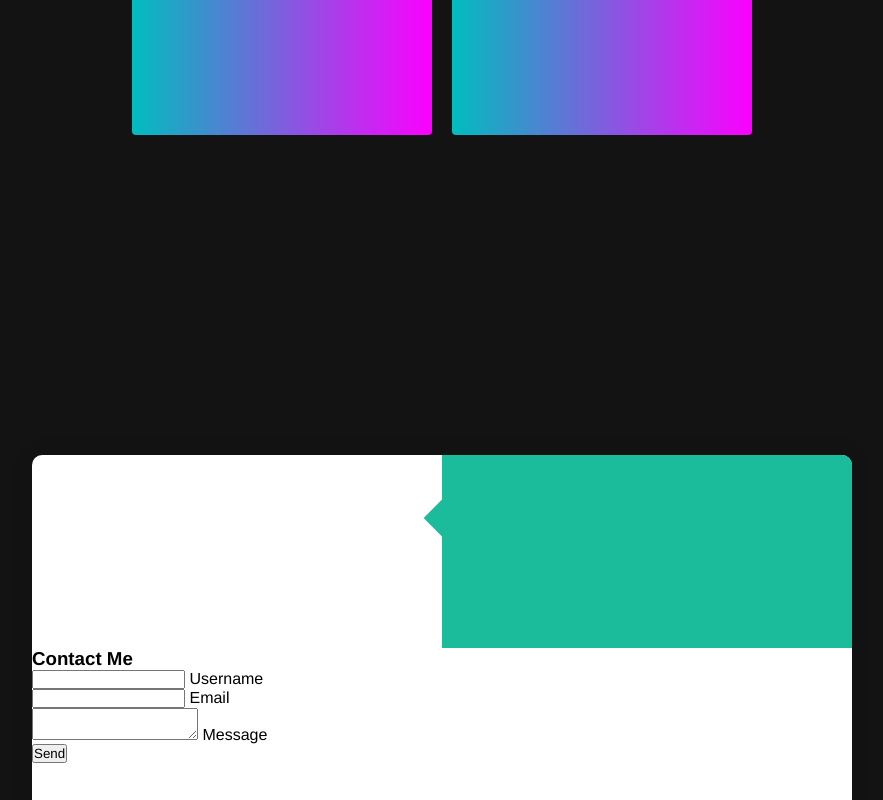
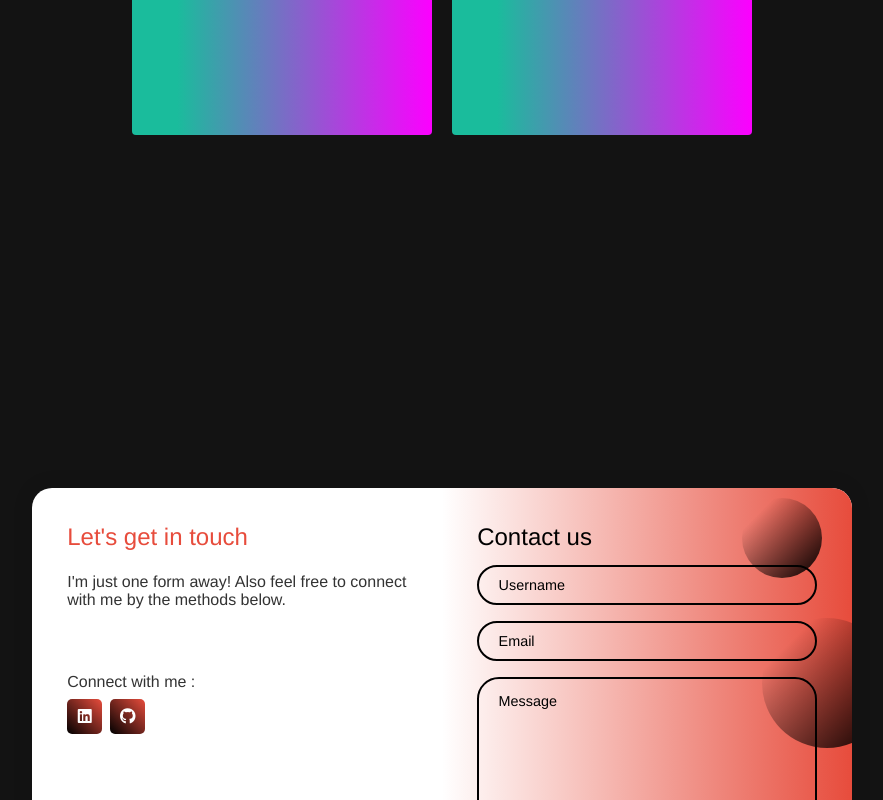
Before and after one commit to jaythoven/my-website, a plain HTML site: page index.html in a window 1280 px wide. Shown: the part 2723-3523 px from the top of the page, without its empty margins (198-1081 px from the left). Drawn offline with Linux system fonts and the light colour scheme.

Commit message:
fixed contact section html, styled contact section css, added effect for input and button javascript

```diff
--- a/index.html
+++ b/index.html
@@ -33,7 +33,9 @@
         </ul>
       </div>
     </nav>
+
     <!-- hero section -->
+
     <div class="hero" id="home">
       <div class="hero__container">
         <h1 class="hero__heading">To a New <span>Start</span></h1>
@@ -41,11 +43,15 @@
         <button class="main__btn"><a href="#">Explore</a></button>
       </div>
     </div>
+
     <!-- about section -->
+
     <div class="main" id="about">
       <div class="main__container">
         <div class="main__img--container">
-          <div class="main__img--card"><i class="fa-brands fa-linkedin"></i></div>
+          <div class="main__img--card">
+            <i class="fa-solid fa-typewriter"></i>
+          </div>
         </div>
         <div class="main__content">
           <h1>A bit about myself...</h1>
@@ -57,7 +63,9 @@
         </div>
       </div>
     </div>
+
     <!-- projects -->
+
     <div class="projects" id="projects">
       <h1>My Projects</h1>
       <div class="projects__wrapper">
@@ -83,34 +91,57 @@
         </div>
       </div>
     </div>
+
     <!-- contact -->
+
     <div class="container" id="contact">
       <div class="form">
-        <div class="contact-info"></div>
+        <div class="contact-info">
+          <h3 class="title">Let's get in touch</h3>
+          <p class="text">
+            I'm just one form away! Also feel free to connect with me
+            by the methods below.
+          </p>
 
-        <div class="contact-form"></div>
+          <div class="social-media">
+            <p>Connect with me :</p>
+            <div class="social-icons">
+              <a href="#">
+                <i class="fa-brands fa-linkedin"></i>
+              </a>
+              <a href="https://github.com/jaythoven" target="_blank">
+                <i class="fa-brands fa-github"></i>
+              </a>
+            </div>
+          </div>
+        </div>
+
+        <div class="contact-form">
           <span class="circle one"></span>
           <span class="circle two"></span>
 
-          <form action="index.html">
-            <h3 class="title">Contact Me</h3>
+          <form action="index.html" autocomplete="off">
+            <h3 class="title">Contact us</h3>
             <div class="input-container">
-              <input type="text" name="name" class="input">
+              <input type="text" name="name" class="input" />
               <label for="">Username</label>
+              <span>Username</span>
             </div>
             <div class="input-container">
-              <input type="email" name="email" class="input">
+              <input type="email" name="email" class="input" />
               <label for="">Email</label>
+              <span>Email</span>
             </div>
             <div class="input-container textarea">
               <textarea name="message" class="input"></textarea>
               <label for="">Message</label>
+              <span>Message</span>
             </div>
-            <input type="submit" value="Send" class="send__btn"/>
+            <input type="submit" value="Send" class="btn" />
           </form>
+        </div>
       </div>
     </div>
-
     <script src="script.js"></script>
   </body>
 </html>
--- a/script.js
+++ b/script.js
@@ -52,3 +52,22 @@ const hideMobileMenu = () => {
 }
 menuLinks.addEventListener('click', hideMobileMenu);
 navLogo.addEventListener('click', hideMobileMenu);
+
+// contact form section; adding 'focus' function so that when input
+// is selected it gets focused, and removes it when input is lost.
+const inputs = document.querySelectorAll('.input');
+
+function focusFunc() {
+    let parent = this.parentNode;
+    parent.classList.add('focus');
+}
+function blurFunc() {
+    let parent = this.parentNode;
+    if (this.value == "") {
+    parent.classList.remove('focus');
+    }
+}
+inputs.forEach(input => {
+    input.addEventListener('focus', focusFunc);
+    input.addEventListener('blur', blurFunc);
+})
--- a/style.css
+++ b/style.css
@@ -325,9 +325,9 @@ transition: all 0.3s ease;
     flex-direction: column;
     justify-content: center;
     color: #fff;
-    background-image: linear-gradient(to right, #00dbde 0%, #fc00ff 100%);
+    background-image: linear-gradient(to right, #1abc9c 15%, #fc00ff 100%);
 }
-.fa-brands, .fa-linkedin {
+.fa-solid, .fa-typewriter {
     font-size: 23rem;
 }
 #card-2 {
@@ -335,9 +335,6 @@ transition: all 0.3s ease;
     background: -webkit-linear-gradient(to right, #dd2476, #ff512f);
     background: linear-gradient(to right, #dd2476, #ff512f);
 }
-
-/* mobile responsiveness */
-
 @media screen and (max-width: 1100px) {
     .main__container {
         display: grid;
@@ -430,7 +427,7 @@ transition: all 0.3s ease;
     flex-direction: column;
     justify-content: center;
     color: #fff;
-    background-image: linear-gradient(to right, #00bdbe, #fc00ff);
+    background-image: linear-gradient(to right, #1abc9c 15%, #fc00ff);
     transition: 0.3s ease-in;
 }
 /* can also give each box individual color *can give directions to gradient as below*
@@ -492,46 +489,315 @@ transition: all 0.3s ease;
     align-items: center;
     justify-content: center;
   }
+
   .form {
     width: 100%;
     max-width: 820px;
-    height: 500px;
     background-color: #fff;
-    border-radius: 10px;
+    border-radius: 20px;
     box-shadow: 0 0 20px 1px rgba(0, 0, 0, 0.1);
     z-index: 1000;
     overflow: hidden;
     display: grid;
     grid-template-columns: repeat(2, 1fr);
   }
+
   .contact-form {
-    background-color: #1abc9c;
+    background: -webkit-linear-gradient(to right, #fff, #e74c3c);
+    background: linear-gradient(to right, #fff, #e74c3c);
+    background-size: 100%;
     position: relative;
   }
+
   .circle {
     border-radius: 50%;
-    background: linear-gradient(135, transparent 20%, #149279);
+    background: linear-gradient(135deg, transparent 20%, #000000);
     position: absolute;
   }
+
   .circle.one {
     width: 130px;
     height: 130px;
     top: 130px;
     right: -40px;
   }
+
   .circle.two {
     width: 80px;
     height: 80px;
     top: 10px;
     right: 30px;
   }
-.contact-form:before {
+
+  form {
+    padding: 2.3rem 2.2rem;
+    z-index: 10;
+    overflow: hidden;
+    position: relative;
+  }
+
+  .title {
+    color: #000000;
+    font-weight: 500;
+    font-size: 1.5rem;
+    line-height: 1;
+    margin-bottom: 0.7rem;
+  }
+
+  .input-container {
+    position: relative;
+    margin: 1rem 0;
+  }
+
+  .input {
+    width: 100%;
+    outline: none;
+    border: 2px solid #000000;
+    background: none;
+    padding: 0.6rem 1.2rem;
+    color: #000000;
+    font-weight: 500;
+    font-size: 0.95rem;
+    letter-spacing: 0.5px;
+    border-radius: 25px;
+    transition: 0.3s;
+  }
+
+  textarea.input {
+    padding: 0.8rem 1.2rem;
+    min-height: 150px;
+    border-radius: 22px;
+    resize: none;
+    overflow-y: auto;
+  }
+
+  .input-container label {
+    position: absolute;
+    top: 50%;
+    left: 15px;
+    transform: translateY(-50%);
+    padding: 0 0.4rem;
+    color: #000000;
+    font-size: 0.9rem;
+    font-weight: 400;
+    pointer-events: none;
+    z-index: 1000;
+    transition: 0.5s;
+  }
+
+  .input-container.textarea label {
+    top: 1rem;
+    transform: translateY(0);
+  }
+
+  .btn {
+    padding: 0.6rem 1.3rem;
+    background-color: transparent;
+    border: 2px solid #000000;
+    font-size: 0.95rem;
+    color: #000000;
+    line-height: 1;
+    border-radius: 25px;
+    outline: none;
+    cursor: pointer;
+    transition: 0.3s;
+    margin: 0;
+  }
+
+  .btn:hover {
+    background-color: #e74c3c;
+    color: #fff;
+  }
+
+  .input-container span {
+    position: absolute;
+    top: 0;
+    left: 25px;
+    transform: translateY(-50%);
+    font-size: 0.8rem;
+    padding: 0 0.4rem;
+    color: transparent;
+    pointer-events: none;
+    z-index: 500;
+  }
+
+  .input-container span:before,
+  .input-container span:after {
     content: "";
     position: absolute;
-    width: 26px;
-    height: 26px;
-    background-color: #1abc9c;
-    transform: rotate(45deg);
-    top: 50px;
-    left: -13px;
+    width: 10%;
+    opacity: 0;
+    transition: 0.3s;
+    height: 5px;
+    background-color: rgb(236, 224, 224);
+    top: 50%;
+    transform: translateY(-50%);
   }
+
+  .input-container span:before {
+    left: 50%;
+  }
+
+  .input-container span:after {
+    right: 50%;
+  }
+
+  .input-container.focus label {
+    top: 0;
+    transform: translateY(-50%);
+    left: 25px;
+    font-size: 0.8rem;
+  }
+
+  .input-container.focus span:before,
+  .input-container.focus span:after {
+    width: 50%;
+    opacity: 1;
+  }
+
+  .contact-info {
+    padding: 2.3rem 2.2rem;
+    position: relative;
+  }
+
+  .contact-info .title {
+    color: #e74c3c;
+  }
+
+  .text {
+    color: #333;
+    margin: 1.5rem 0 2rem 0;
+  }
+
+  .information {
+    display: flex;
+    color: #555;
+    margin: 0.7rem 0;
+    align-items: center;
+    font-size: 0.95rem;
+  }
+
+  .social-media {
+    padding: 2rem 0 0 0;e
+  }
+
+  .social-media p {
+    color: #333;
+  }
+
+  .social-icons {
+    display: flex;
+    margin-top: 0.5rem;
+  }
+
+  .social-icons a {
+    width: 35px;
+    height: 35px;
+    border-radius: 5px;
+    background: linear-gradient(45deg, #000000, #e74c3c);
+    color: #fff;
+    text-align: center;
+    line-height: 35px;
+    margin-right: 0.5rem;
+    transition: 0.3s;
+  }
+
+  .social-icons a:hover {
+    transform: scale(1.05);
+  }
+
+  .contact-info:before {
+    content: "";
+    position: absolute;
+    width: 110px;
+    height: 100px;
+    border: 22px solid #000000;
+    border-radius: 50%;
+    bottom: -77px;
+    right: 50px;
+    opacity: 0.3;
+  }
+
+  .square {
+    position: absolute;
+    height: 400px;
+    top: 50%;
+    left: 50%;
+    transform: translate(181%, 11%);
+    opacity: 0.2;
+  }
+
+  @media (max-width: 850px) {
+    .form {
+      grid-template-columns: 1fr;
+    }
+
+    .contact-info:before {
+      bottom: initial;
+      top: -75px;
+      right: 65px;
+      transform: scale(0.95);
+    }
+
+    .contact-form:before {
+      top: -13px;
+      left: initial;
+      right: 70px;
+    }
+
+    .square {
+      transform: translate(140%, 43%);
+      height: 350px;
+    }
+
+    .text {
+      margin: 1rem 0 1.5rem 0;
+    }
+
+    .social-media {
+      padding: 1.5rem 0 0 0;
+    }
+  }
+
+  @media (max-width: 480px) {
+    .container {
+      padding: 1.5rem;
+    }
+
+    .contact-info:before {
+      display: none;
+    }
+
+    .square {
+      display: none;
+    }
+
+    form,
+    .contact-info {
+      padding: 1.7rem 1.6rem;
+    }
+
+    .text,
+    .information,
+    .social-media p {
+      font-size: 0.8rem;
+    }
+
+    .title {
+      font-size: 1.15rem;
+    }
+
+    .social-icons a {
+      width: 30px;
+      height: 30px;
+      line-height: 30px;
+    }
+
+    .input {
+      padding: 0.45rem 1.2rem;
+    }
+
+    .btn {
+      padding: 0.45rem 1.2rem;
+    }
+  }
```
Lines whose indentation alone changed are shown as unchanged.
